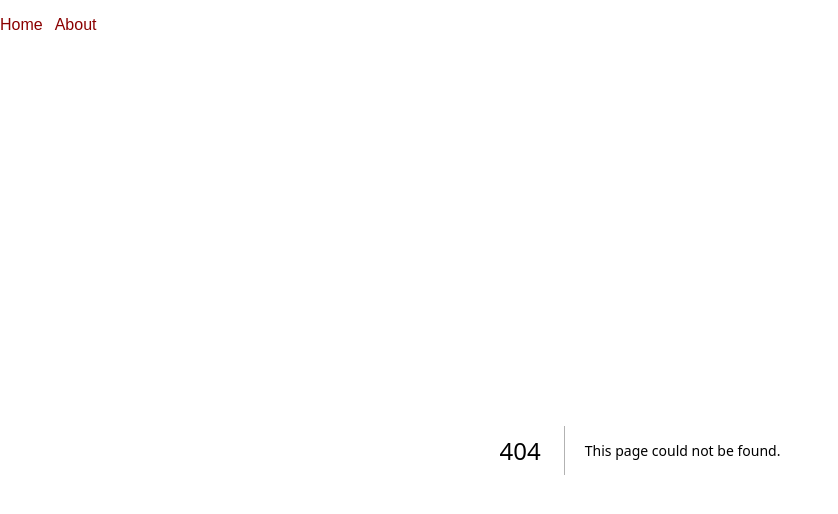
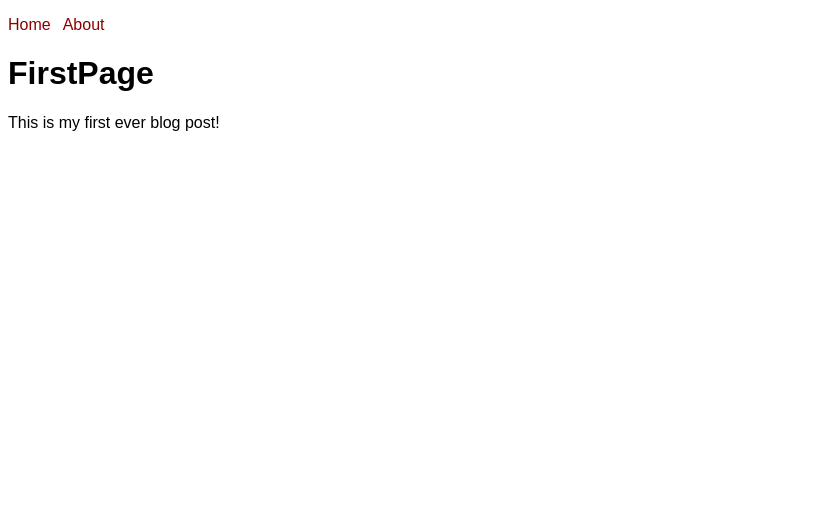
Before and after one commit to tamy-vivas/next-tutorial, a Next.js app in the folder next-blog/: page /post/first-post in a window 1280 px wide. Before the commit this address had no page. Shown: the top 514 px of the page, without its empty margins (0-838 px from the left). Built offline with nearby package versions, Linux system fonts and the light colour scheme.

Commit message:
feat: First post page

```diff
--- a/next-blog/pages/index.js
+++ b/next-blog/pages/index.js
@@ -1,4 +1,5 @@
 import Head from "next/head";
+import Link from "next/link";
 function HomePage() {
   console.log("HomePage");
   return (
@@ -9,6 +10,11 @@ function HomePage() {
       </Head>
       <main>
         <h1>HomePage</h1>
+        <ul>
+          <il>
+            <Link href="post/first-post">First Page</Link>
+          </il>
+        </ul>
       </main>
     </>
   );
--- /dev/null
+++ b/next-blog/pages/post/first-post.js
@@ -0,0 +1,17 @@
+import Head from "next/head";
+
+const firstPost = () => {
+  return (
+    <>
+      <Head>
+        <title>My Blog - First Post</title>
+      </Head>
+      <main>
+        <h1>FirstPage</h1>
+        <p>This is my first ever blog post!</p>
+      </main>
+    </>
+  );
+};
+
+export default firstPost;
```
